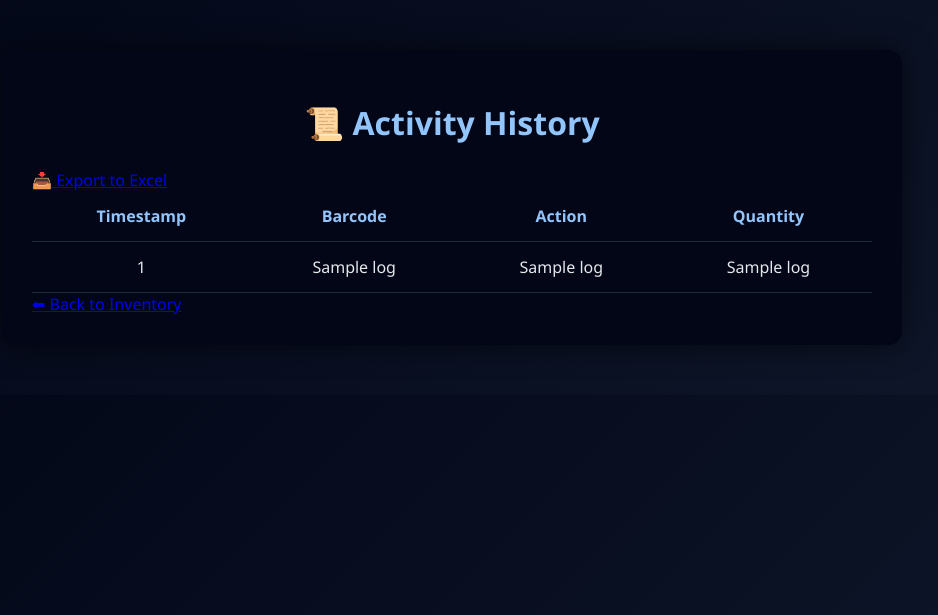
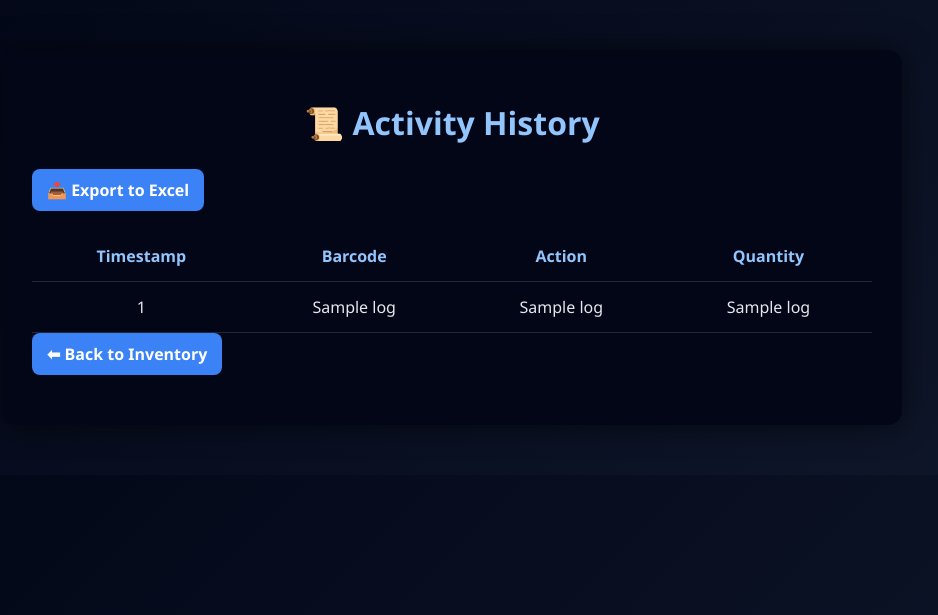
Before and after one commit to sharadwath362-netizen/BCIL, a Flask app: template templates/history.html in a window 1280 px wide. Shown: the top 615 px of the page, without its empty margins (188-1126 px from the left). Run offline with Flask 3, Linux system fonts and the light colour scheme; the template is opened without the code that fills it: most values are stand-ins (such as "Sample title", 1, 10 or a date in 2020).

Commit message:
Update style.css

```diff
--- a/static/style.css
+++ b/static/style.css
@@ -25,3 +25,17 @@ tbody tr:hover { background:#020617; }
 
 /* Charts */
 canvas { margin-top: 20px; max-width: 100%; }
+
+.export-btn, .back-btn {
+    display: inline-block;
+    margin-bottom: 20px;
+    padding: 10px 15px;
+    background-color: #3b82f6;
+    color: white;
+    text-decoration: none;
+    border-radius: 8px;
+    font-weight: bold;
+}
+.export-btn:hover, .back-btn:hover {
+    background-color: #2563eb;
+}
```
